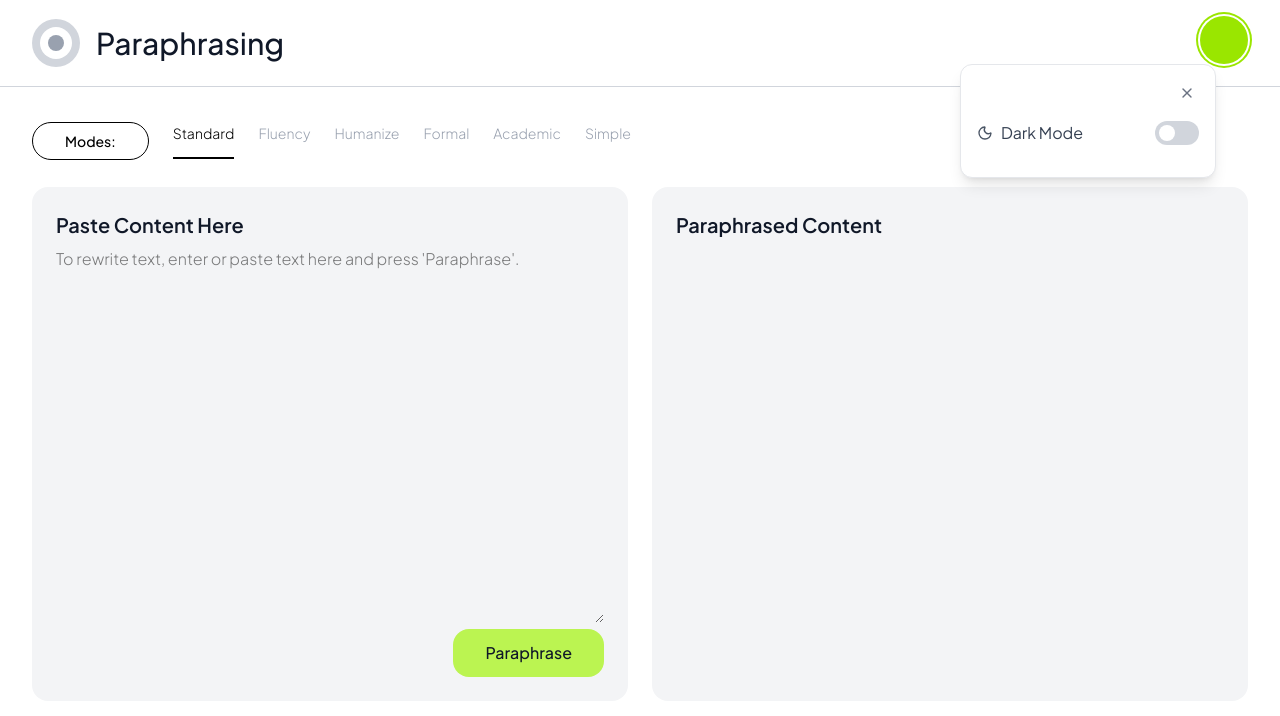
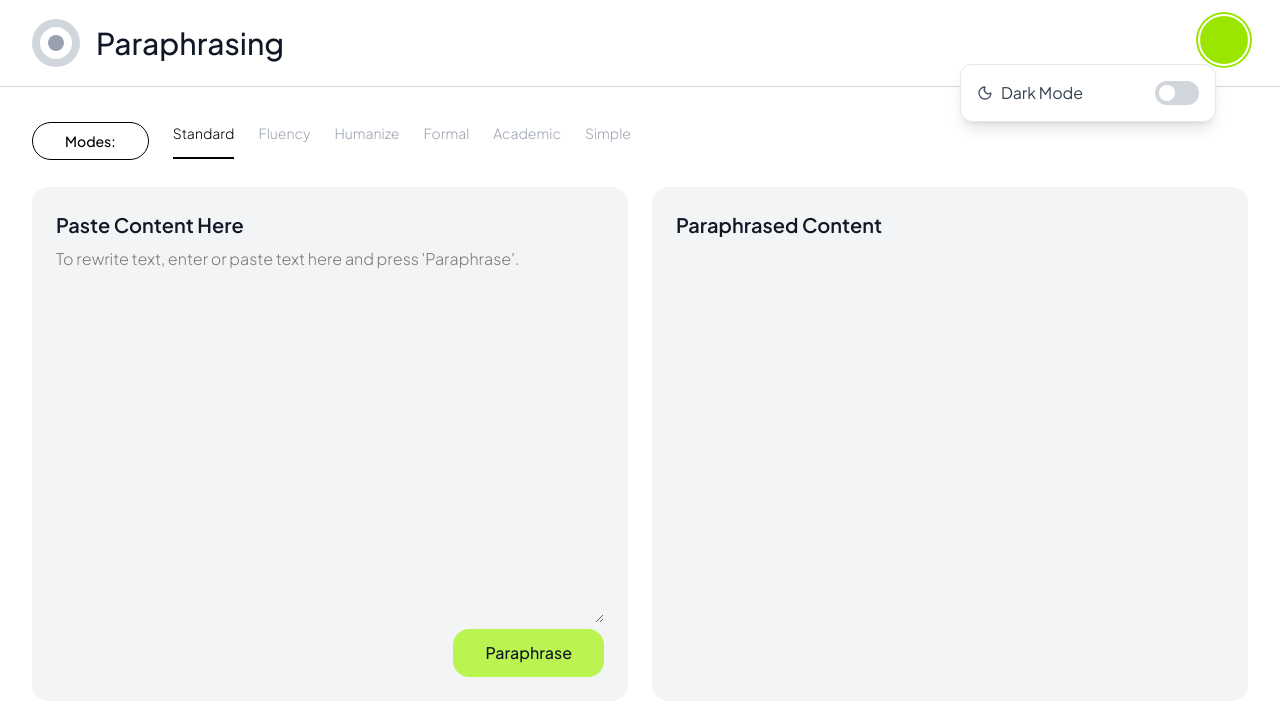
Before and after one commit to Mir-Hussain14/Paraphraser, a React (Vite) app: page / in a window 1280 px wide. Both pictures are taken after a click on the button "Open Settings". Shown: the top 716 px of the page. Built offline with nearby package versions, Linux system fonts and the light colour scheme.

Commit message:
Front Page Done

```diff
--- a/src/components/SettingsPanel.jsx
+++ b/src/components/SettingsPanel.jsx
@@ -7,22 +7,9 @@ export default function SettingsPanel({ darkMode, setDarkMode, onClose }) {
         darkMode ? "bg-gray-950 border-gray-700" : "bg-white border-gray-200"
       }`}
     >
-      {/* Settings Header with Close Button */}
-      <div className="flex items-center justify-end mb-4">
-        <button
-          onClick={onClose}
-          className={`rounded-md p-1 transition-colors duration-200 ${
-            darkMode
-              ? "hover:bg-gray-700 text-gray-400 hover:text-gray-200"
-              : "hover:bg-gray-100 text-gray-500 hover:text-gray-700"
-          }`}
-        >
-          <X className="w-4 h-4" />
-        </button>
-      </div>
 
       {/* Dark Mode Toggle */}
-      <div className="flex items-center justify-between mb-4">
+      <div className="flex items-center justify-between">
         <div className="flex items-center space-x-2">
           <Moon className={`w-4 h-4 transition-colors duration-300 ${darkMode ? "text-gray-300" : "text-gray-600"}`} />
           <span className={`transition-colors duration-300 ${darkMode ? "text-gray-200" : "text-gray-700"}`}>
```
